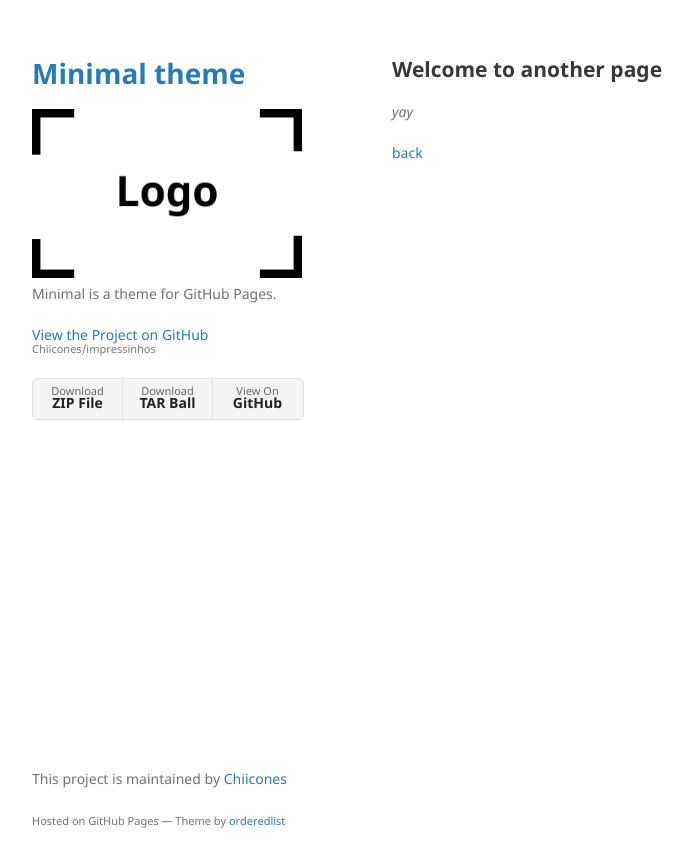
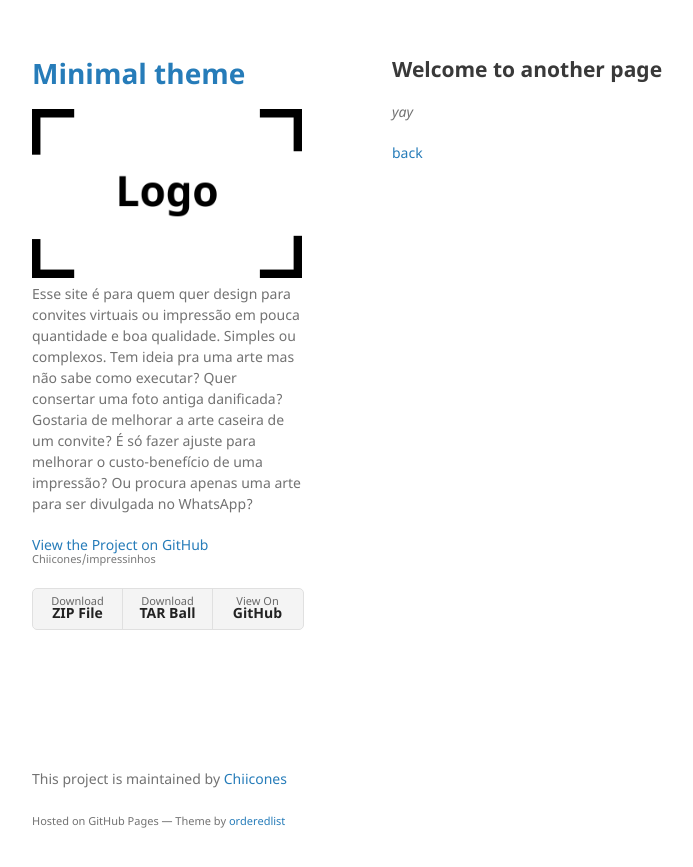
Before and after one commit to Chiicones/impressinhos, a Jekyll site: the page built from another-page.md, in a window 1280 px wide. Shown: the top 867 px of the page, without its empty margins (178-871 px from the left). Built offline with Jekyll 4.4.1, drawn with Linux system fonts in a browser that asks for light colours; our own code applies the rules of GitHub Pages for plain Markdown files.

Commit message:
Update _config.yml

```diff
--- a/_config.yml
+++ b/_config.yml
@@ -1,6 +1,14 @@
 title: Minimal theme
 logo: /assets/img/logo.png
-description: Minimal is a theme for GitHub Pages.
+description: Esse site é para quem quer design para convites virtuais ou impressão em pouca quantidade e boa qualidade. Simples ou complexos.
+
+    Tem ideia pra uma arte mas não sabe como executar?
+    Quer consertar uma foto antiga danificada?
+    Gostaria de melhorar a arte caseira de um convite?
+    É só fazer ajuste para melhorar o custo-benefício de uma impressão?
+    Ou procura apenas uma arte para ser divulgada no WhatsApp?
+
+Entre em contato pelo formulário ao lado ou pelo WhatsApp: (61) 985367525
 show_downloads: true
 google_analytics:
 theme: jekyll-theme-minimal
```
